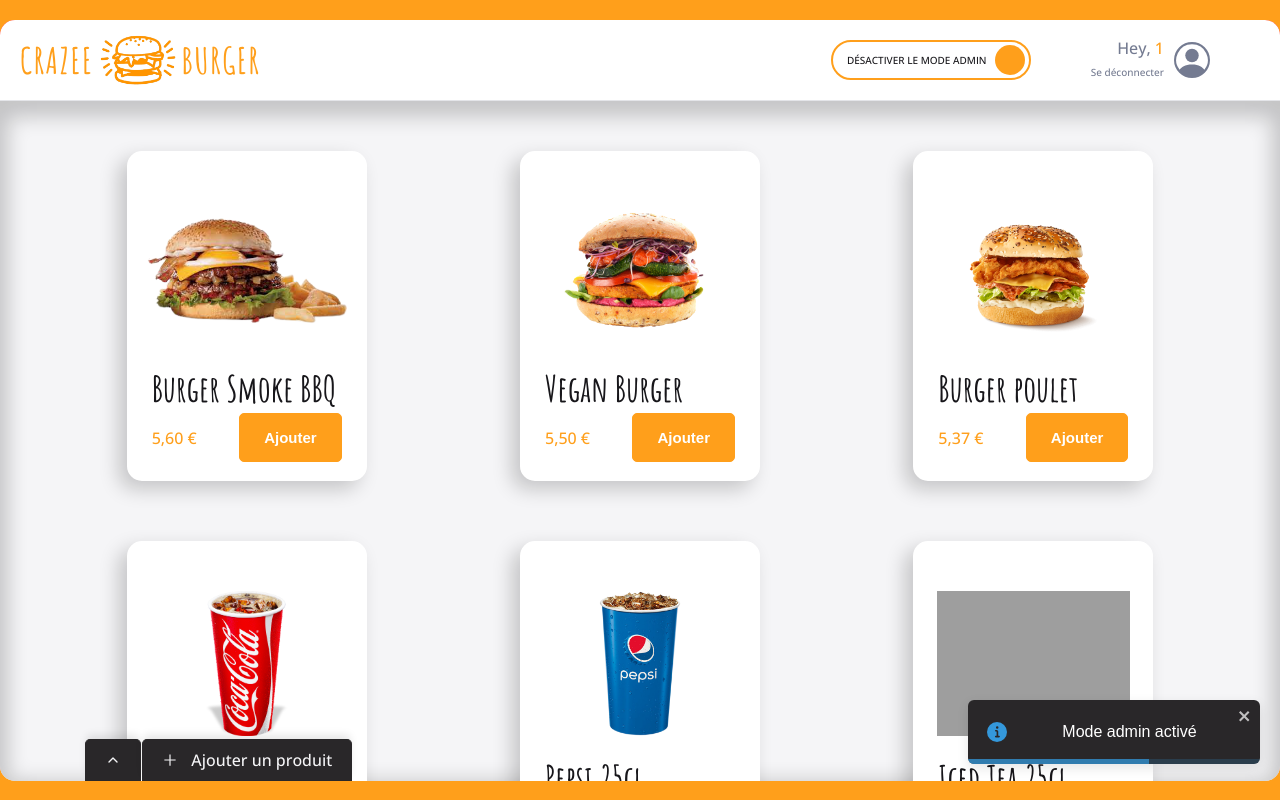
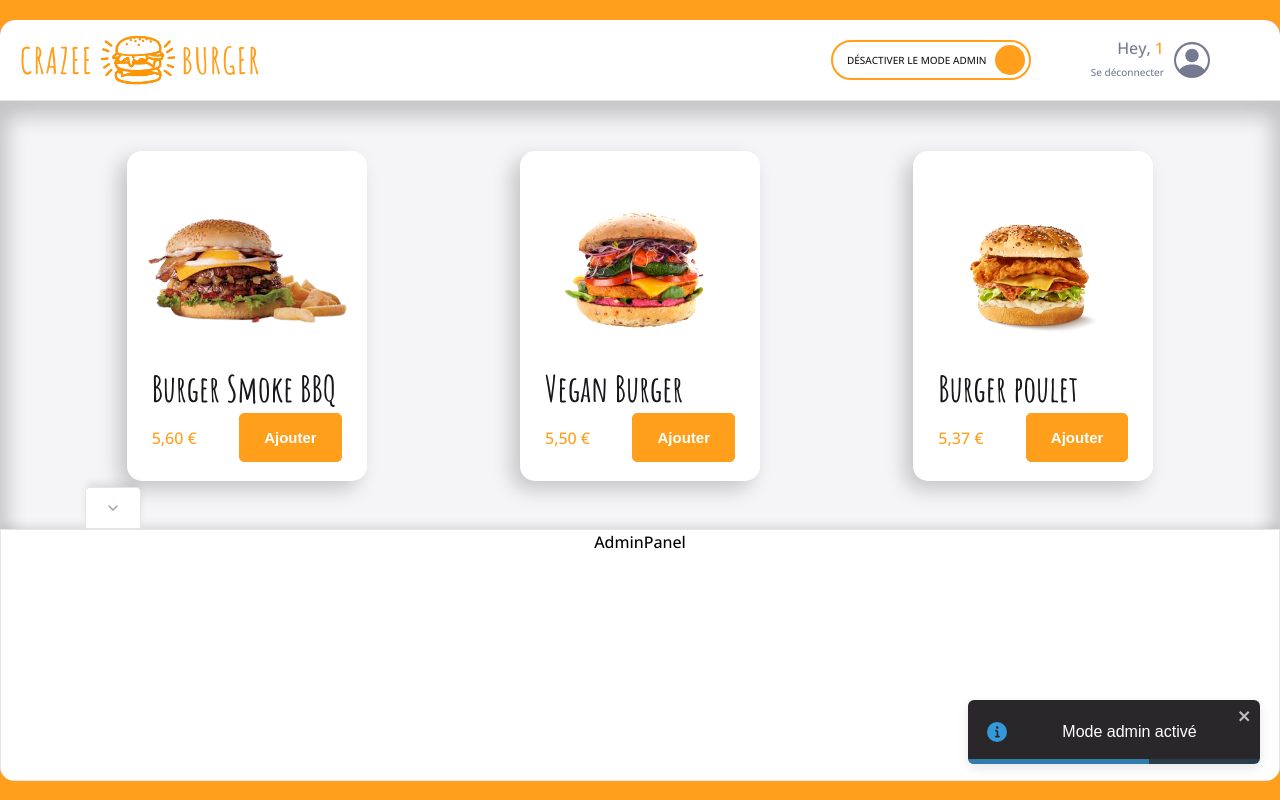
Before and after one commit to chellabisonia/crazee-burger, a React (Vite) app: page /order-page/1 in a window 1280 px wide. Both pictures are taken after a click on the label 930 px from the left and 60 px from the top of the page. Built offline with nearby package versions, Linux system fonts and the light colour scheme; grey boxes are pictures that could not be loaded; the HTML template or start-up script is replaced by a standard one.

Commit message:
🔥 F07: REMOVE AdminContext AND LIFT the state UP

```diff
--- a/src/components/pages/order/Main/Admin/Admin.jsx
+++ b/src/components/pages/order/Main/Admin/Admin.jsx
@@ -1,35 +1,23 @@
-import styled from 'styled-components'
-import {theme} from "../../../../../theme/index";
-import AdminTabs from './AdminTabs';
-import AdminPanel from './AdminPanel';
-import { useState } from 'react';
-import AdminContext from '../../../../../context/AdminContext';
-
+import styled from "styled-components";
+import { theme } from "../../../../../theme/index";
+import AdminTabs from "./AdminTabs";
+import AdminPanel from "./AdminPanel";
+import { useState } from "react";
 
 export default function Admin() {
-  //STATE
-  const [isCollapsed, setIsCollapsed] = useState(false);
+  const[isCollapsed, setIsCollapsed] = useState(false);
 
-  const adminContextValue = {isCollapsed, setIsCollapsed};
   return (
-
-  <AdminContext.Provider value={adminContextValue}>
-      <AdminStyled>
-       { !isCollapsed ? <AdminTabs/>
-        :  <AdminTabs/>
-  }
-   { isCollapsed && <AdminPanel/>
-  }
-      </AdminStyled>
-    </AdminContext.Provider>
-
-  )
+    <AdminStyled>
+      <AdminTabs isCollapsed={isCollapsed} setIsCollapsed={setIsCollapsed}/>
+    {!isCollapsed && <AdminPanel />}
+    </AdminStyled>
+  );
 }
 
-
 const AdminStyled = styled.div`
-position: absolute;
-bottom: 0;
-left: 0;
-right: 0;
-`
+  position: absolute;
+  bottom: 0;
+  left: 0;
+  right: 0;
+`;
--- a/src/components/pages/order/Main/Admin/AdminTabs.jsx
+++ b/src/components/pages/order/Main/Admin/AdminTabs.jsx
@@ -1,29 +1,25 @@
 import styled from "styled-components";
 import Tab from "../../../../reusable-ui/Tab";
 import { FiChevronDown, FiChevronUp } from "react-icons/fi";
-import { useContext } from "react";
-import AdminContext from "../../../../../context/AdminContext.jsx";
 import { theme } from "../../../../../theme/index.jsx";
 import { AiOutlinePlus } from "react-icons/ai";
 
-export default function AdminTabs() {
-  const { isCollapsed, setIsCollapsed } = useContext(AdminContext);
-
+export default function AdminTabs({ isCollapsed, setIsCollapsed }) {
   return (
     <AdminTabsStyled>
       <Tab
-        Icon={!isCollapsed ? <FiChevronUp /> : <FiChevronDown />}
+        Icon={isCollapsed ? <FiChevronUp /> : <FiChevronDown />}
         onClick={() => setIsCollapsed(!isCollapsed)}
-        className={!isCollapsed ? "is-active" : ""}
+        className={isCollapsed ? "is-active" : ""}
       />
 
-      <Tab
+      {/* <Tab
         Icon={<AiOutlinePlus />
       }
         onClick={() => setIsCollapsed(!isCollapsed)}
         className={!isCollapsed ? "is-active" : ""}
         label="Ajouter un produit"
-      />
+      /> */}
     </AdminTabsStyled>
   );
 }
@@ -32,7 +28,7 @@
   display: flex;
   padding: 0 22px;
 
-  .is-active {
+   .is-active {
     background: ${theme.colors.background_dark};
     color: ${theme.colors.background_white};
     border-color: ${theme.colors.background_dark};
--- a/src/context/AdminContext.jsx
+++ /dev/null
@@ -1,6 +0,0 @@
-import { createContext } from "react";
-
-export default createContext({
-  isCollapsed: true,
-  setIsCollapsed: () => {},
-});
```
